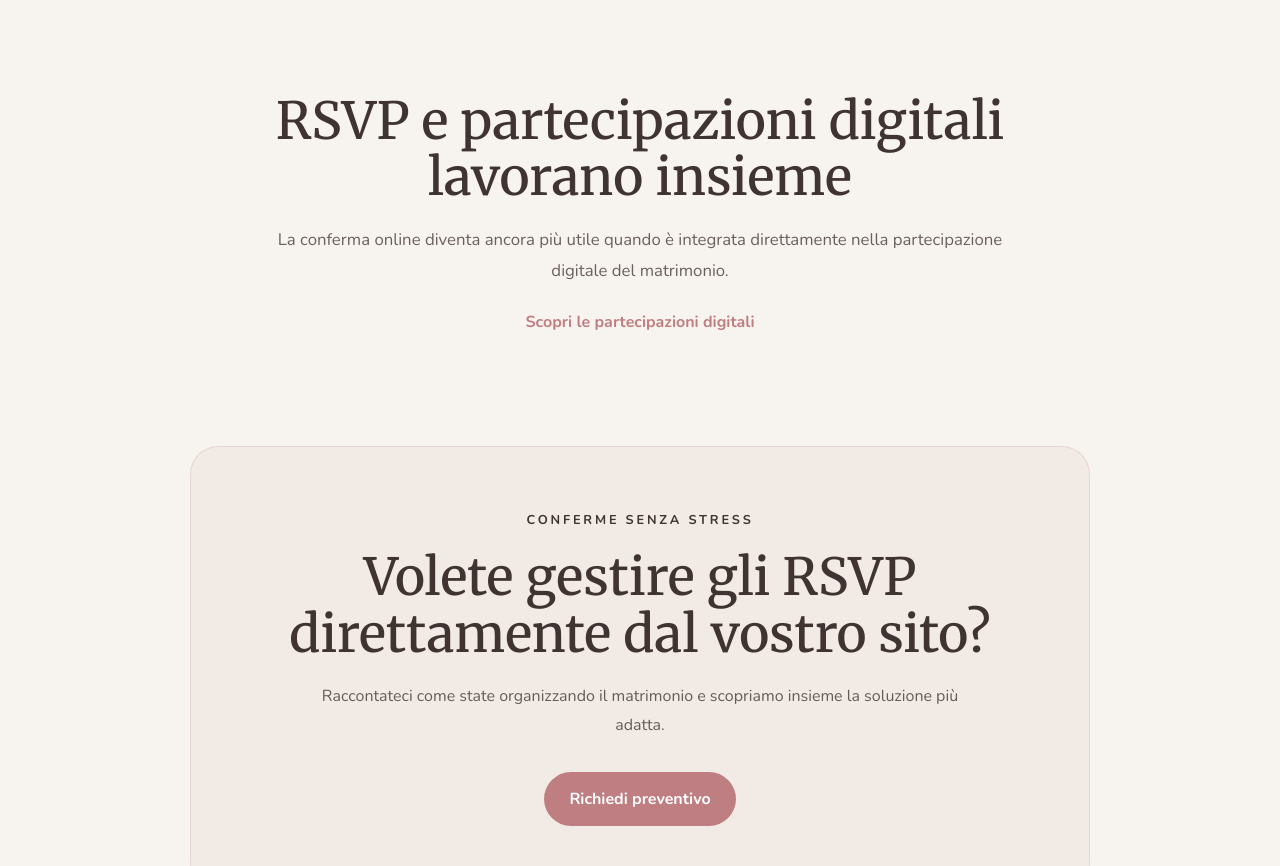
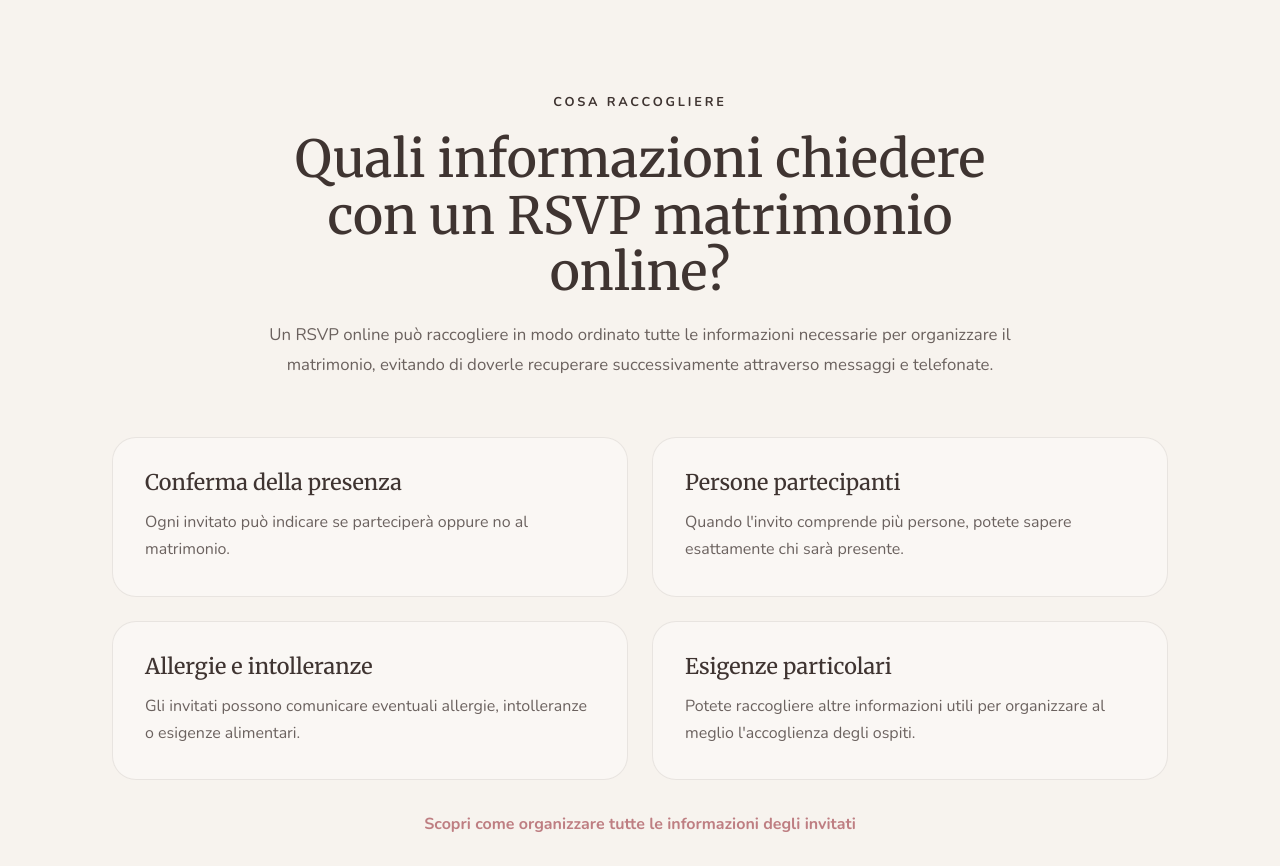
Before and after one commit to simonedantevisconti/nozze-digitali, a React (Vite) app: page /rsvp-matrimonio in a window 1280 px wide. Shown: the part 2020-2886 px from the top of the page. Built offline with nearby package versions, Linux system fonts and the light colour scheme.

Commit message:
[ADD] aggiunta sezioni a rsvp e gestione invitati pagine

```diff
--- a/src/pages/GestioneInvitatiMatrimonioPage.jsx
+++ b/src/pages/GestioneInvitatiMatrimonioPage.jsx
@@ -146,6 +146,87 @@ const GestioneInvitatiMatrimonioPage = () => {
           </div>
         </section>
 
+        <section className="guests-organization">
+          <div className="container guests-organization-content">
+            <p className="guests-eyebrow">ORGANIZZAZIONE INVITATI</p>
+
+            <h2>Come organizzare la lista invitati del matrimonio</h2>
+
+            <p className="guests-organization-intro">
+              Una lista invitati ben organizzata vi aiuta a tenere sotto
+              controllo presenze, nuclei familiari, esigenze alimentari e
+              disposizione dei tavoli durante tutte le fasi
+              dell&apos;organizzazione.
+            </p>
+
+            <div className="guests-organization-grid">
+              <article>
+                <h3>Dividete gli invitati per nucleo</h3>
+
+                <p>
+                  Raggruppare le persone associate allo stesso invito permette
+                  di gestire con maggiore chiarezza conferme e comunicazioni.
+                </p>
+              </article>
+
+              <article>
+                <h3>Registrate le conferme individuali</h3>
+
+                <p>
+                  Anche all&apos;interno dello stesso nucleo, ogni persona può
+                  avere una risposta diversa. Tenere separate le conferme evita
+                  errori nel conteggio finale.
+                </p>
+              </article>
+
+              <article>
+                <h3>Raccogliete esigenze alimentari</h3>
+
+                <p>
+                  Allergie, intolleranze e necessità particolari possono essere
+                  associate direttamente alla persona interessata.
+                </p>
+              </article>
+
+              <article>
+                <h3>Preparate l&apos;organizzazione dei tavoli</h3>
+
+                <p>
+                  Quando le conferme sono aggiornate, diventa più semplice
+                  costruire la disposizione dei tavoli partendo da dati
+                  ordinati.
+                </p>
+              </article>
+
+              <article>
+                <h3>Mantenete le informazioni aggiornate</h3>
+
+                <p>
+                  Modifiche e nuove conferme possono essere registrate nello
+                  stesso spazio senza dover aggiornare più fogli o
+                  conversazioni.
+                </p>
+              </article>
+
+              <article>
+                <h3>Tenete una visione completa</h3>
+
+                <p>
+                  Avere tutte le informazioni raccolte insieme vi permette di
+                  capire rapidamente chi parteciperà e quali aspetti richiedono
+                  attenzione.
+                </p>
+              </article>
+            </div>
+
+            <div className="guests-organization-link">
+              <a href="/rsvp-matrimonio">
+                Scopri come raccogliere le conferme RSVP online
+              </a>
+            </div>
+          </div>
+        </section>
+
         <section className="guests-cta">
           <div className="container">
             <div className="guests-cta-box">
--- a/src/pages/RsvpMatrimonioPage.jsx
+++ b/src/pages/RsvpMatrimonioPage.jsx
@@ -146,6 +146,65 @@ const RsvpMatrimonioPage = () => {
           </div>
         </section>
 
+        <section className="rsvp-info">
+          <div className="container rsvp-info-content">
+            <p className="rsvp-eyebrow">COSA RACCOGLIERE</p>
+
+            <h2>Quali informazioni chiedere con un RSVP matrimonio online?</h2>
+
+            <p className="rsvp-info-intro">
+              Un RSVP online può raccogliere in modo ordinato tutte le
+              informazioni necessarie per organizzare il matrimonio, evitando di
+              doverle recuperare successivamente attraverso messaggi e
+              telefonate.
+            </p>
+
+            <div className="rsvp-info-grid">
+              <article>
+                <h3>Conferma della presenza</h3>
+
+                <p>
+                  Ogni invitato può indicare se parteciperà oppure no al
+                  matrimonio.
+                </p>
+              </article>
+
+              <article>
+                <h3>Persone partecipanti</h3>
+
+                <p>
+                  Quando l&apos;invito comprende più persone, potete sapere
+                  esattamente chi sarà presente.
+                </p>
+              </article>
+
+              <article>
+                <h3>Allergie e intolleranze</h3>
+
+                <p>
+                  Gli invitati possono comunicare eventuali allergie,
+                  intolleranze o esigenze alimentari.
+                </p>
+              </article>
+
+              <article>
+                <h3>Esigenze particolari</h3>
+
+                <p>
+                  Potete raccogliere altre informazioni utili per organizzare al
+                  meglio l&apos;accoglienza degli ospiti.
+                </p>
+              </article>
+            </div>
+
+            <div className="rsvp-info-link">
+              <a href="/gestione-invitati-matrimonio">
+                Scopri come organizzare tutte le informazioni degli invitati
+              </a>
+            </div>
+          </div>
+        </section>
+
         <section className="rsvp-related">
           <div className="container rsvp-related-content">
             <h2>RSVP e partecipazioni digitali lavorano insieme</h2>
--- a/src/styles/gestione-invitati-matrimonio.css
+++ b/src/styles/gestione-invitati-matrimonio.css
@@ -205,6 +205,106 @@
   opacity: 0.76;
 }
 
+/* Organization */
+
+.guests-organization {
+  padding: 0 0 7rem;
+}
+
+.guests-organization-content {
+  position: relative;
+  z-index: 1;
+  max-width: 1080px;
+}
+
+.guests-organization .guests-eyebrow {
+  text-align: center;
+}
+
+.guests-organization h2 {
+  max-width: 760px;
+  margin: 0 auto 1.25rem;
+
+  text-align: center;
+
+  font-size: clamp(2.25rem, 4vw, 3.5rem);
+  line-height: 1.1;
+}
+
+.guests-organization-intro {
+  max-width: 760px;
+  margin: 0 auto 3.5rem;
+
+  text-align: center;
+
+  font-size: 1.05rem;
+  line-height: 1.8;
+  opacity: 0.76;
+}
+
+.guests-organization-grid {
+  display: grid;
+  grid-template-columns: repeat(2, minmax(0, 1fr));
+  gap: 1.5rem;
+}
+
+.guests-organization-grid article {
+  padding: 2rem;
+
+  border: 1px solid rgba(80, 60, 55, 0.1);
+  border-radius: 24px;
+
+  background: rgba(255, 255, 255, 0.35);
+}
+
+.guests-organization-grid h3 {
+  margin-bottom: 0.85rem;
+
+  font-size: 1.35rem;
+}
+
+.guests-organization-grid p {
+  margin: 0;
+
+  line-height: 1.7;
+  opacity: 0.76;
+}
+
+.guests-organization-link {
+  margin-top: 2rem;
+
+  text-align: center;
+}
+
+.guests-organization-link a {
+  color: #be7e82;
+
+  font-weight: 700;
+  text-decoration: none;
+}
+
+.guests-organization-link a:hover {
+  text-decoration: underline;
+}
+
+@media (max-width: 767px) {
+  .guests-organization {
+    padding-bottom: 5rem;
+  }
+
+  .guests-organization-intro {
+    margin-bottom: 2.5rem;
+  }
+
+  .guests-organization-grid {
+    grid-template-columns: 1fr;
+  }
+
+  .guests-organization-grid article {
+    padding: 1.6rem;
+  }
+}
+
 /* CTA */
 
 .guests-cta {
--- a/src/styles/rsvp-matrimonio.css
+++ b/src/styles/rsvp-matrimonio.css
@@ -196,6 +196,106 @@
   opacity: 0.76;
 }
 
+/* RSVP INFO */
+
+.rsvp-info {
+  padding: 0 0 7rem;
+}
+
+.rsvp-info-content {
+  position: relative;
+  z-index: 1;
+  max-width: 1080px;
+}
+
+.rsvp-info .rsvp-eyebrow {
+  text-align: center;
+}
+
+.rsvp-info h2 {
+  max-width: 760px;
+  margin: 0 auto 1.25rem;
+
+  text-align: center;
+
+  font-size: clamp(2.25rem, 4vw, 3.5rem);
+  line-height: 1.1;
+}
+
+.rsvp-info-intro {
+  max-width: 760px;
+  margin: 0 auto 3.5rem;
+
+  text-align: center;
+
+  font-size: 1.05rem;
+  line-height: 1.8;
+  opacity: 0.76;
+}
+
+.rsvp-info-grid {
+  display: grid;
+  grid-template-columns: repeat(2, minmax(0, 1fr));
+  gap: 1.5rem;
+}
+
+.rsvp-info-grid article {
+  padding: 2rem;
+
+  border: 1px solid rgba(80, 60, 55, 0.1);
+  border-radius: 24px;
+
+  background: rgba(255, 255, 255, 0.35);
+}
+
+.rsvp-info-grid h3 {
+  margin-bottom: 0.85rem;
+
+  font-size: 1.35rem;
+}
+
+.rsvp-info-grid p {
+  margin: 0;
+
+  line-height: 1.7;
+  opacity: 0.76;
+}
+
+.rsvp-info-link {
+  margin-top: 2rem;
+
+  text-align: center;
+}
+
+.rsvp-info-link a {
+  color: #be7e82;
+
+  font-weight: 700;
+  text-decoration: none;
+}
+
+.rsvp-info-link a:hover {
+  text-decoration: underline;
+}
+
+@media (max-width: 767px) {
+  .rsvp-info {
+    padding-bottom: 5rem;
+  }
+
+  .rsvp-info-intro {
+    margin-bottom: 2.5rem;
+  }
+
+  .rsvp-info-grid {
+    grid-template-columns: 1fr;
+  }
+
+  .rsvp-info-grid article {
+    padding: 1.6rem;
+  }
+}
+
 /* Related */
 
 .rsvp-related {
```
